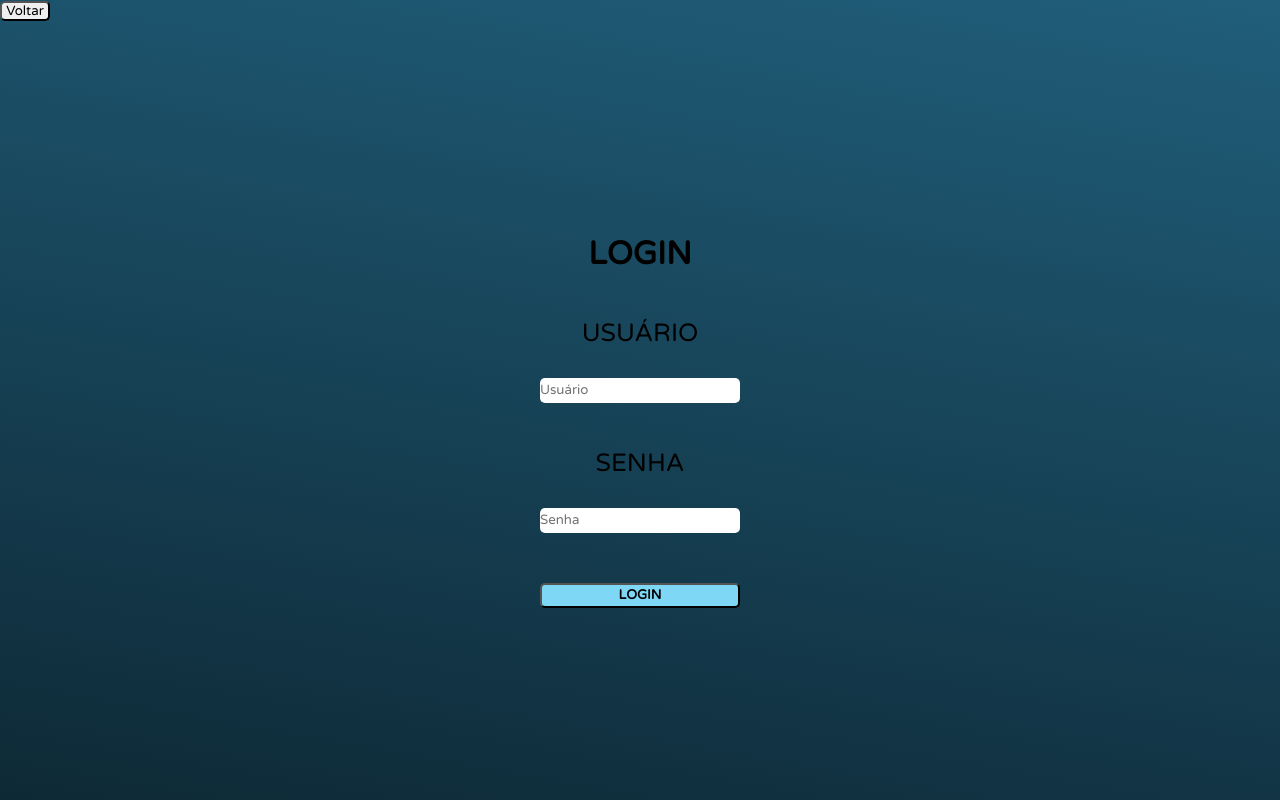
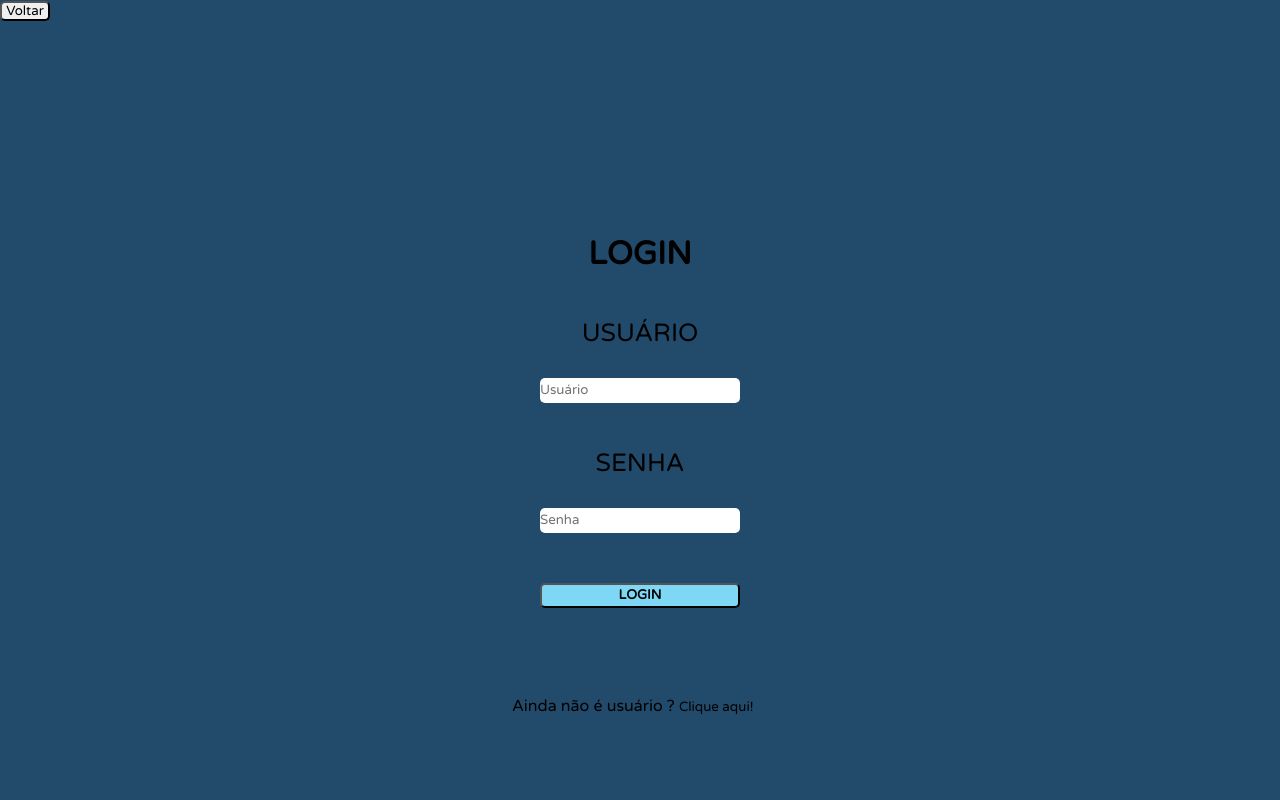
Before and after one commit to GabMarDev/gamish-frontend, a React (Create React App) app in the folder gamish-frontend/: page / in a window 1280 px wide. Both pictures are taken after a click on the item "Login". Built offline with nearby package versions, Linux system fonts and the light colour scheme.

Commit message:
adicionado pag para cadastrar usuario, checagem de login se user exist ou não exist

```diff
--- a/gamish-frontend/src/App.js
+++ b/gamish-frontend/src/App.js
@@ -1,5 +1,6 @@
 import { useState } from "react";
 import Home from "./home/Home.js"
+import CreateNewUser from "./login/CreateNewUser.js";
 import Login from "./login/Login.js"
 
 function App() {
@@ -11,6 +12,7 @@ function App() {
     <div>
       {page === "Home" && <Home setPage = {setPage} user = {user} setUser = {setUser}/>}
       {page === "Login" && <Login setPage = {setPage} setUser = {setUser}/>}
+      {page === "CreateNewUser" && <CreateNewUser setPage = {setPage}/>}
     </div>
   );
 }
--- /dev/null
+++ b/gamish-frontend/src/login/CreateNewUser.js
@@ -0,0 +1,65 @@
+import React, { useState } from "react";
+import { gamishApi } from "../api/gamish_api";
+
+function CreateNewUser() {
+
+    const [userExist, setUserExist] = useState(true)
+    const [username, setUsername] = useState('')
+    const [password, setPassword] = useState('')
+    const [email, setEmail] = useState('')
+
+    function teste(event) {
+        event.preventDefault()
+    }
+
+    async function HandleUsername(event) {
+        setUsername(event.target.value)
+        if(username.length >= 5) {
+            await gamishApi.get(`/VerifyUser?login=${username}`).then(
+                (response) => {
+                    console.log(response.data)
+                    if(response.data.message == "Login já existe")
+                        setUserExist(true)
+                    else
+                        setUserExist(false)
+                }
+            )
+        }
+    }
+
+    function HandlePassword(event) {
+        setPassword(event.target.value)
+    }
+
+    function HandleEmail(event) {
+        setEmail(event.target.value)
+    }
+
+    async function HandleLogin(event) {
+        event.preventDefault()
+        const createLoginObj = {
+            username: username,
+            password: password,
+            email: email
+        }
+
+    }
+
+    return (
+        <div>
+            <div>
+                <form onSubmit={HandleLogin} >
+                    <label>Nome de usuário:</label>
+                    <input type="text" placeholder="* Nome de usuário" onChange={HandleUsername}></input>
+                    <label>Senha:</label>
+                    <input type="password" placeholder="* Senha" onChange={HandlePassword}></input>
+                    <label>E-mail:</label>
+                    <input type="email" placeholder="E-mail" onChange={HandleEmail}></input>
+                    <button type="submit" disabled={userExist}>Criar</button>
+                </form>
+            </div>
+        </div>
+    )
+}
+
+export default CreateNewUser
--- a/gamish-frontend/src/login/Login.css
+++ b/gamish-frontend/src/login/Login.css
@@ -3,7 +3,6 @@
 * {
     margin: 0;
     padding: 0;
-    box-sizing: border-box;
     text-decoration: none;
 }
 
@@ -16,9 +15,10 @@
 .pgLogin {
     font-family: 'Varela Round', sans-serif;
     text-transform: uppercase;
-    background-image: linear-gradient(190deg, #205E7A , #0E2936 );
+    background-color: #224A6B;
     height: 100vh;
     overflow-y: hidden;
+    overflow-x: hidden;
 }
 
 .container {
@@ -26,7 +26,7 @@
     justify-content: center;
     align-items: center;
     flex-direction: column;
-    padding: 50px;
+    /*padding: 50px;*/
 }
 
 .login {
@@ -57,3 +57,20 @@
     box-shadow: 0 0 1em #000;
     cursor: pointer;
 }
+
+span {
+    position: absolute;
+    top: 87%;
+    left: 40%;
+    text-transform: none;
+}
+
+button {
+    border: none;
+    outline: none;
+    background-color: #224A6B;
+}
+
+button:hover {
+    cursor: pointer;
+}
--- a/gamish-frontend/src/login/Login.js
+++ b/gamish-frontend/src/login/Login.js
@@ -1,6 +1,7 @@
 import React, { useState } from "react"
 import "./Login.css"
 import { gamishApi } from "../api/gamish_api"
+import "./CreateNewUser"
 
 function Login({setPage, setUser}) {
 
@@ -9,6 +10,10 @@ function Login({setPage, setUser}) {
 
     function HandlePageToHome() {
         setPage('Home')
+    }
+
+    function HandleToCreate() {
+        setPage('CreateNewUser')
     }
 
     function HandleUsername(event) {
@@ -26,8 +31,10 @@ function Login({setPage, setUser}) {
         }
         await gamishApi.post('/Login', loginObject).then(
             (response) => {
-                setUser(response.data) // Retorna, ID, username e status
-                setPage('Home')
+                if (response.data.id !== null) {
+                    setUser(response.data) // Retorna, ID, username e status
+                    setPage('Home')
+                }
             }
         )
         .catch(
@@ -47,6 +54,7 @@ function Login({setPage, setUser}) {
                 <label className="login" name="Senha">Senha</label>
                 <input type="password" className="campo" placeholder="Senha" onChange={HandlePassword}/>
                 <input type="button" className="btnLogin" value="Login" onClick={HandleLogin}/>
+                <span>Ainda não é usuário ? <button onClick={HandleToCreate}>Clique aqui!</button></span>
             </div>
         </div>
     )
```
